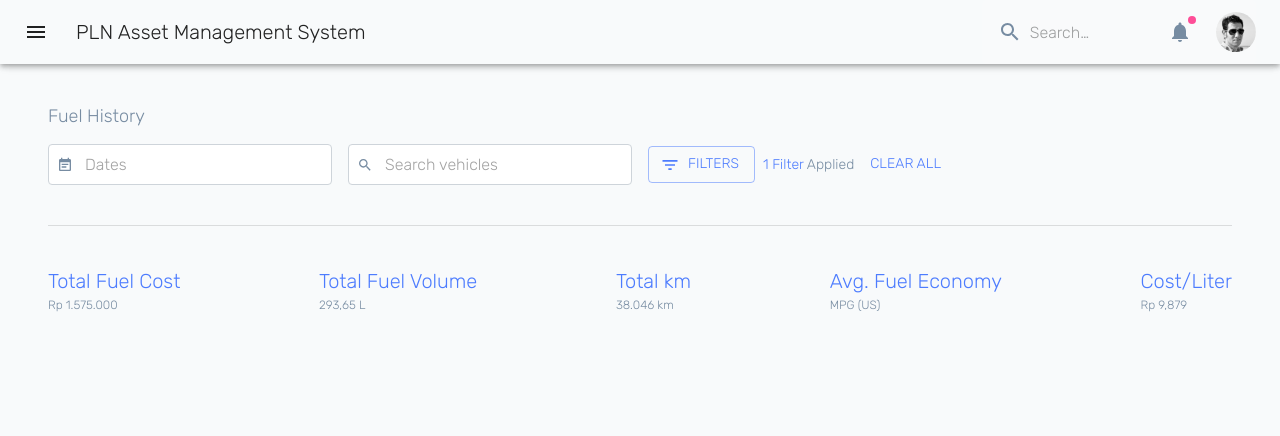
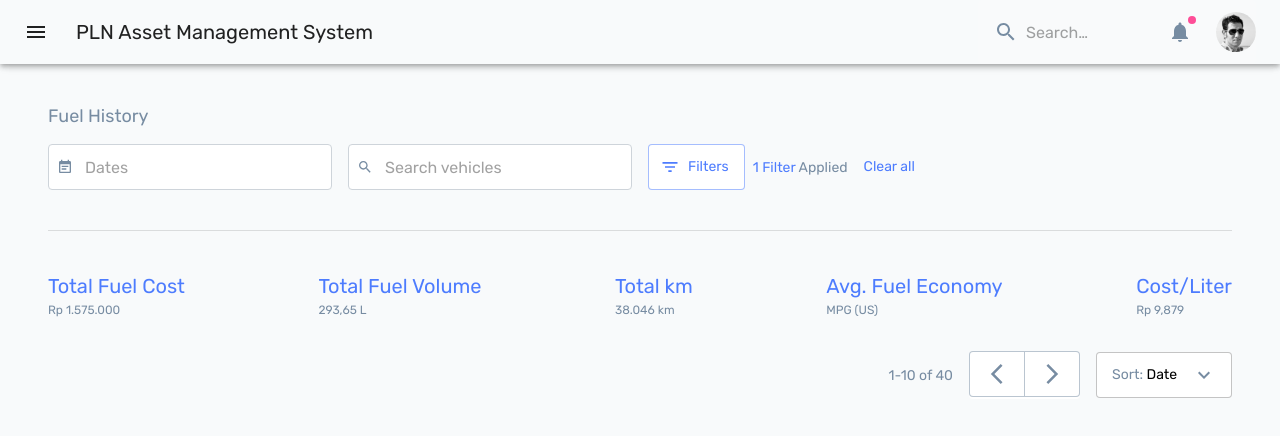
Before and after one commit to ahakem/Management-System, a Next.js app: page / in a window 1280 px wide. Shown: the top 436 px of the page. Built offline with nearby package versions, Linux system fonts and the light colour scheme.

Commit message:
sorter menu

```diff
--- /dev/null
+++ b/components/shared/DataGrid/Actions.js
@@ -0,0 +1,94 @@
+import React from "react";
+import { makeStyles } from "@material-ui/core/styles";
+import { Box, ButtonGroup, Button, Typography, Menu, MenuItem, Fade } from "@material-ui/core";
+import ArrowBackIosOutlinedIcon from "@material-ui/icons/ArrowBackIosOutlined";
+import ArrowForwardIosOutlinedIcon from "@material-ui/icons/ArrowForwardIosOutlined";
+import ExpandMoreIcon from '@material-ui/icons/ExpandMore';
+import ExpandLessIcon from '@material-ui/icons/ExpandLess';
+
+const Actions = () => {
+  const classes = useStyles();
+  const [anchorEl, setAnchorEl] = React.useState(null);
+  const [sortType, setSortType] = React.useState('date');
+  const open = Boolean(anchorEl);
+
+  const handleClick = (event) => {
+    setAnchorEl(event.currentTarget);
+  };
+
+  const handleClose = (type) => {
+    setAnchorEl(null);
+    setSortType(type)
+  };
+
+  return (
+    <Box my={4} className={classes.root}>
+      <Typography className={classes.pagenationNo}>1-10 of 40</Typography>
+      <ButtonGroup
+        className={classes.pagenationBtns}
+        color="secondary"
+        aria-label="outlined secondary button group"
+      >
+        <Button>
+          <ArrowBackIosOutlinedIcon />
+        </Button>
+        <Button>
+          <ArrowForwardIosOutlinedIcon />
+        </Button>
+      </ButtonGroup>
+      <div>
+      <Button className={classes.sortBtn} variant="outlined" aria-controls="fade-menu" aria-haspopup="true" onClick={handleClick}>
+        <span>Sort: <span style={{color:"#000"}}>{sortType}</span></span>
+        {!anchorEl ? <ExpandMoreIcon /> : <ExpandLessIcon/>}
+      </Button>
+      <Menu
+        id="fade-menu"
+        anchorEl={anchorEl}
+        keepMounted
+        open={open}
+        onClose={handleClose}
+        TransitionComponent={Fade}
+        className={classes.menu}
+      >
+        <MenuItem className={classes.menuItem} onClick={()=>{handleClose("date")}}>Date</MenuItem>
+        <MenuItem onClick={()=>{handleClose("status")}}>status</MenuItem>
+      </Menu>
+    </div>
+    </Box>
+  );
+};
+
+export default Actions;
+
+const useStyles = makeStyles((theme) => ({
+  root: {
+    display: "flex",
+    justifyContent: "flex-end",
+    alignItems: "center",
+  },
+  pagenationNo: {
+    marginRight: theme.spacing(2),
+    color: theme.palette.secondary.main,
+    fontWeight: "normal",
+    fontSize: 14,
+  },
+  pagenationBtns: {
+    minHeight: theme.spacing(6),
+    minWidth: theme.spacing(6),
+    background: "#fff",
+  },
+  sortBtn:{
+    marginLeft:theme.spacing(2),
+    minWidth:theme.spacing(17),
+    textTransform:"capitalize",
+    display:"flex",
+    justifyContent:"space-between"
+  },
+  menu:{
+    marginTop:theme.spacing(7),
+
+  },
+  menuItem:{
+    minWidth:theme.spacing(17),
+  }
+}));
--- /dev/null
+++ b/components/shared/DataGrid/index.js
@@ -0,0 +1,58 @@
+import React from "react";
+import { makeStyles } from "@material-ui/core/styles";
+import { Box, ButtonGroup, Button, Typography, Menu, MenuItem, Fade } from "@material-ui/core";
+import ArrowBackIosOutlinedIcon from "@material-ui/icons/ArrowBackIosOutlined";
+import ArrowForwardIosOutlinedIcon from "@material-ui/icons/ArrowForwardIosOutlined";
+import ExpandMoreIcon from '@material-ui/icons/ExpandMore';
+import ExpandLessIcon from '@material-ui/icons/ExpandLess';
+import Actions from 'components/shared/DataGrid/Actions'
+const DataGrid = () => {
+  const classes = useStyles();
+  const [anchorEl, setAnchorEl] = React.useState(null);
+  const [sortType, setSortType] = React.useState('date');
+  const open = Boolean(anchorEl);
+
+  const handleClick = (event) => {
+    setAnchorEl(event.currentTarget);
+  };
+
+  const handleClose = (type) => {
+    setAnchorEl(null);
+    setSortType(type)
+  };
+
+  return (
+    <><Actions/></>
+  );
+};
+
+export default DataGrid;
+
+const useStyles = makeStyles((theme) => ({
+  root: {
+    display: "flex",
+    justifyContent: "flex-end",
+    alignItems: "center",
+  },
+  pagenationNo: {
+    marginRight: theme.spacing(2),
+    color: theme.palette.secondary.main,
+    fontWeight: "normal",
+    fontSize: 14,
+  },
+  pagenationBtns: {
+    minHeight: theme.spacing(6),
+    minWidth: theme.spacing(6),
+    background: "#fff",
+  },
+  sortBtn:{
+    marginLeft:theme.spacing(2),
+    minWidth:theme.spacing(17),
+    textTransform:"capitalize",
+    display:"flex",
+    justifyContent:"space-between"
+  },
+  menu:{
+    marginTop:theme.spacing(7),
+  }
+}));
--- a/components/shared/TextField.js
+++ b/components/shared/TextField.js
@@ -6,6 +6,7 @@
     border: "1px solid red",
     backgroundColor: theme.palette.common.white,
     borderRadius: 4,
+    height:46,
     border: "1px solid #ced4da",
     "label + &": {
       // marginTop: theme.spacing(3),
--- a/pages/_document.js
+++ b/pages/_document.js
@@ -13,7 +13,7 @@
 
           <link rel="preconnect" href="https://fonts.gstatic.com" />
           <link
-            href="https://fonts.googleapis.com/css2?family=Rubik:wght@300&display=swap"
+            href="https://fonts.googleapis.com/css2?family=Rubik:wght@300;400&display=swap"
             rel="stylesheet"
           />
         </Head>
--- a/pages/index.js
+++ b/pages/index.js
@@ -3,6 +3,7 @@
 import { makeStyles } from "@material-ui/core/styles";
 import Filter from 'components/Filter'
 import  Analytics from 'components/Analytics'
+import DataGrid from 'components/shared/DataGrid'
 export default function Index() {
   const classes = useStyles();
 
@@ -21,6 +22,7 @@
       <Filter/>
       <Divider className={classes.divider}/>
       <Analytics/>
+      <DataGrid />
     </Container>
   );
 }
--- a/src/theme.js
+++ b/src/theme.js
@@ -27,9 +27,18 @@
     },
   },
   overrides: {
-
-
-
+    MuiButton: {
+      root: {
+        textTransform:"none",
+        fontWeight:"normal",
+        height:46,
+        fontWeight:400,
+      },
+      outlined:{
+        background:"#fff",
+        color:'#778CA2',
+      }
+    },
 
   },
 });
```
